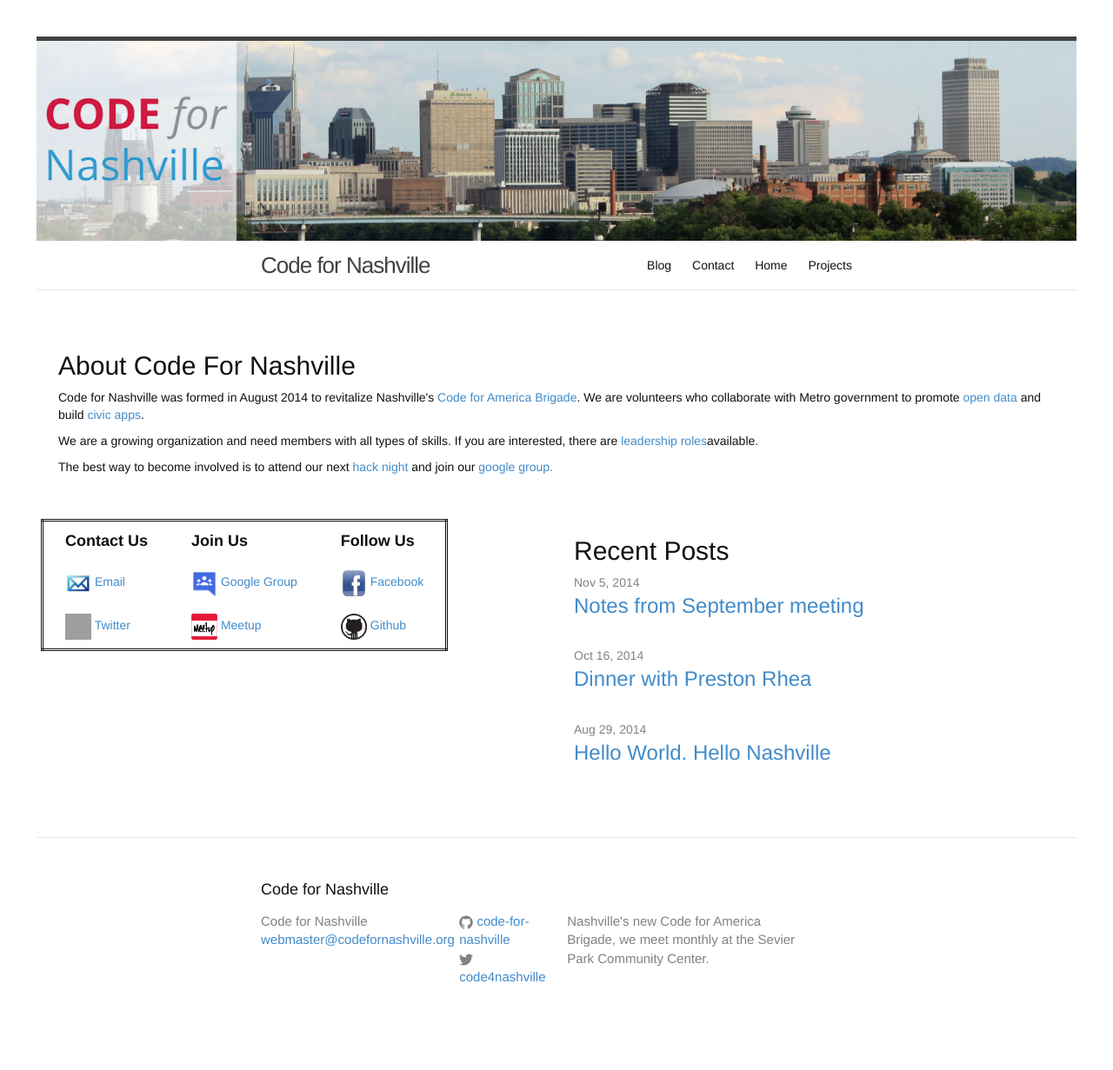
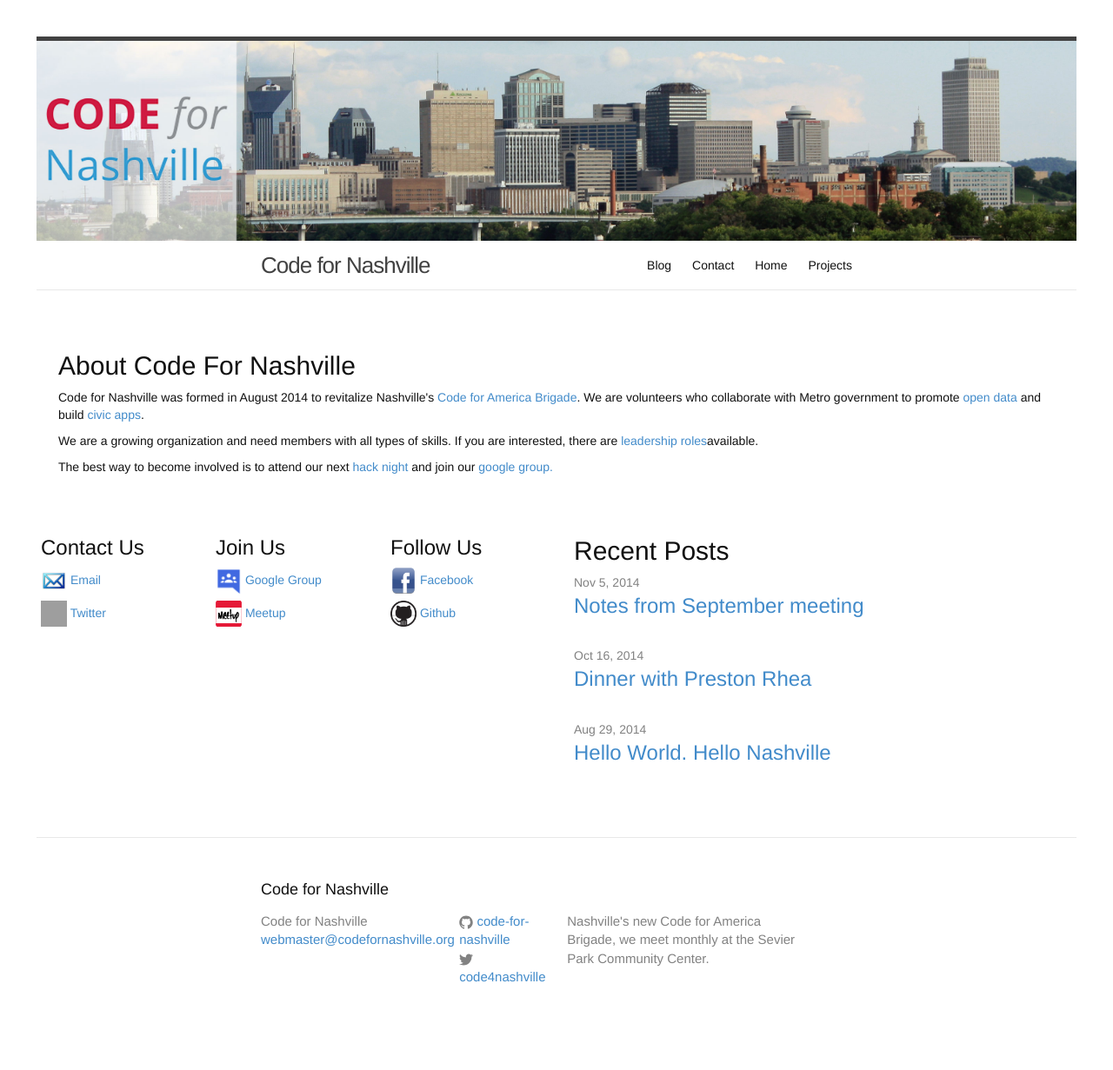
Before and after one commit to code-for-nashville/code-for-nashville.github.io, a Jekyll site: the page built from index.html, in a window 1280 px wide. Shown: the whole page at 87% size. Built offline with Jekyll 4.4.1, drawn with Linux system fonts in a browser that asks for light colours; nearby versions of some CDN libraries; grey boxes are pictures that could not be loaded.

Commit message:
Switching homepage contact from table to Bootstrap responsive grid

```diff
--- a/_includes/contact.html
+++ b/_includes/contact.html
@@ -1,18 +1,41 @@
-
-<table class='contact'>
-  <tr>
-    <td class = 'contact-header-cell'>Contact Us</td>
-    <td class = 'contact-header-cell'>Join Us</td>
-    <td class = 'contact-header-cell'>Follow Us</td>
-  </tr>
-  <tr>
-    <td class = 'contact-cell'> <a href = mailto:webmaster@codefornashville.org> <img src = "{{ site.baseurl }}/img/email-icon.jpg" alt= "Email" height = 30 width = 30> Email </a></td>
-    <td class = 'contact-cell'> <a href = https://groups.google.com/forum/#!forum/code-for-nashville> <img src = "{{ site.baseurl }}/img/google-groups-icon.png" alt= "Google Groups" height = 30 width = 30> Google Group </a></td>
-    <td class = 'contact-cell'> <a href = https://www.facebook.com/groups/codefornashville/> <img src = "{{ site.baseurl }}/img/facebook_icon.png" alt= "Facebook" height = 30 width = 30> Facebook </a></td>
-  </tr>
-  <tr>
-    <td class = 'contact-cell'> <a href = https://twitter.com/code4nashville> <img src = "{{ site.baseurl }}/img/twitter-icon.jpg" alt= "Twitter" height = 30 width = 30> Twitter </a></td>
-    <td class = 'contact-cell'> <a href = http://www.meetup.com/code-for-nashville/> <img src = "{{ site.baseurl }}/img/meetup-icon.png" alt= "Meetup" height = 30 width = 30> Meetup </a></td>
-    <td class = 'contact-cell'> <a href = https://github.com/code-for-nashville> <img src = "{{ site.baseurl }}/img/github-icon.jpg" alt= "Github" height = 30 width = 30> Github </a></td>
-  </tr>
-</table>
+<div class="contact row">
+  <div class="col-md-4 col-sm-4 col-xs-6">
+    <div class="header"><h3>Contact Us</h3></div>
+    <div>
+      <a href="mailto:webmaster@codefornashville.org">
+        <img src="{{ site.baseurl }}/img/email-icon.jpg" alt="Email" height="30" width="30"> Email
+      </a>
+    </div>
+    <div>
+      <a href="https://twitter.com/code4nashville">
+        <img src="{{ site.baseurl }}/img/twitter-icon.jpg" alt="Twitter" height="30" width="30"> Twitter
+      </a>
+    </div>
+  </div>
+  <div class="col-md-4 col-sm-4 col-xs-6">
+    <div class="header"><h3>Join Us</h3></div>
+    <div>
+      <a href="https://groups.google.com/forum/#|forum/code-for-nashville">
+        <img src="{{ site.baseurl }}/img/google-groups-icon.png" alt="Google Groups" height="30" width="30"> Google Group
+      </a>
+    </div>
+    <div>
+      <a href="http://www.meetup.com/code-for-nashville/">
+        <img src="{{ site.baseurl }}/img/meetup-icon.png" alt="Meetup" height="30" width="30"> Meetup
+      </a>
+    </div>
+  </div>
+  <div class="col-md-4 col-sm-4 col-xs-6">
+    <div class="header"><h3>Follow Us</h3></div>
+    <div>
+      <a href="https://www.facebook.com/groups/codefornashville/">
+        <img src="{{ site.baseurl }}/img/facebook_icon.png" alt="Facebook" height="30" width="30"> Facebook
+      </a>
+    </div>
+    <div>
+      <a href="https://github.com/code-for-nashville">
+        <img src="{{ site.baseurl }}/img/github-icon.jpg" alt="Github" height="30" width="30"> Github
+      </a>
+    </div>
+  </div>
+</div>
--- a/_sass/_layout.scss
+++ b/_sass/_layout.scss
@@ -5,19 +5,8 @@
     padding: 3em;
  }
 
- .contact{
-   border: 3px double;
-   padding: 20px;
- }
-
- .contact-header-cell{
-   padding: 10px 25px 10px 25px;
-   font-weight: bold;
-   font-size: large;
- }
-
- .contact-cell{
-   padding: 10px 25px 10px 25px;
+ .contact div:not(.header) {
+  padding-bottom: 8px;
  }
 
 
@@ -278,3 +267,9 @@
     width: 98%;
   }
 }
+
+@media only screen and (max-width: 767px) {
+  body {
+    padding: 0;
+  }
+}
```
